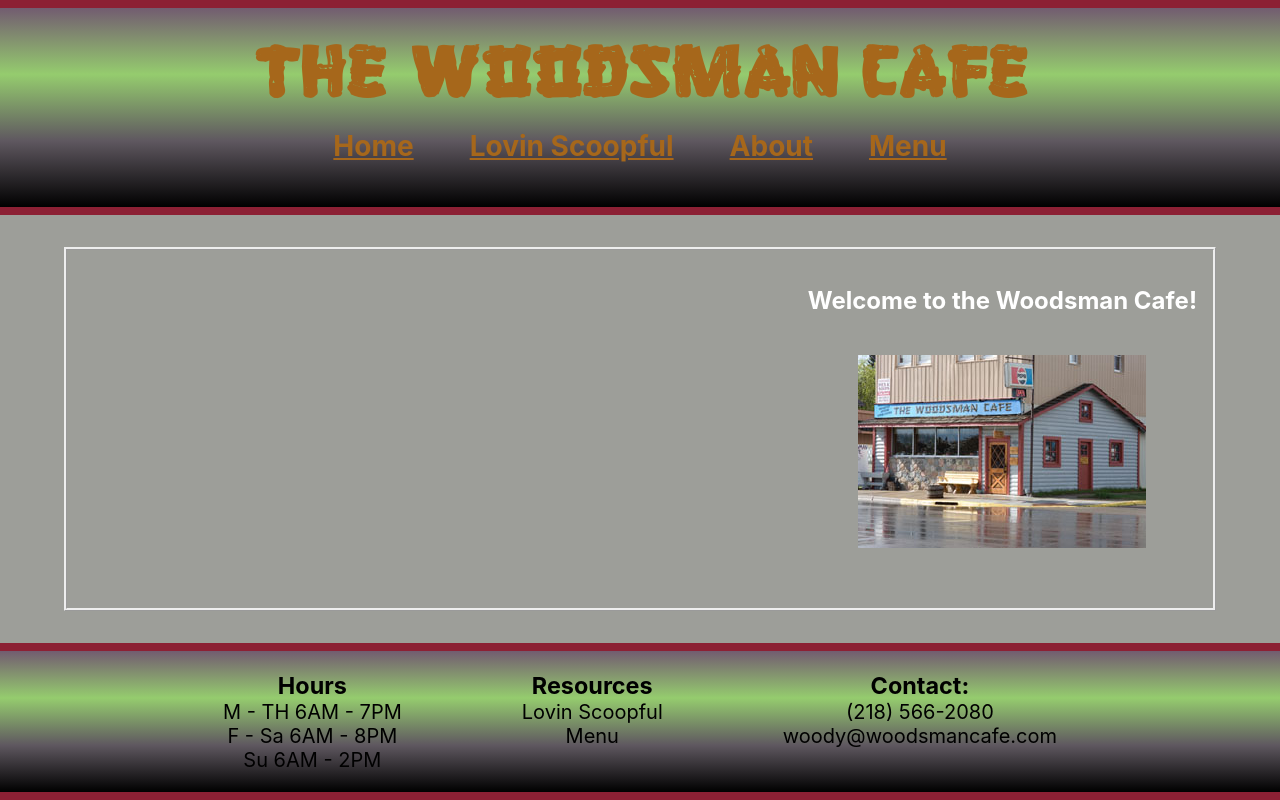
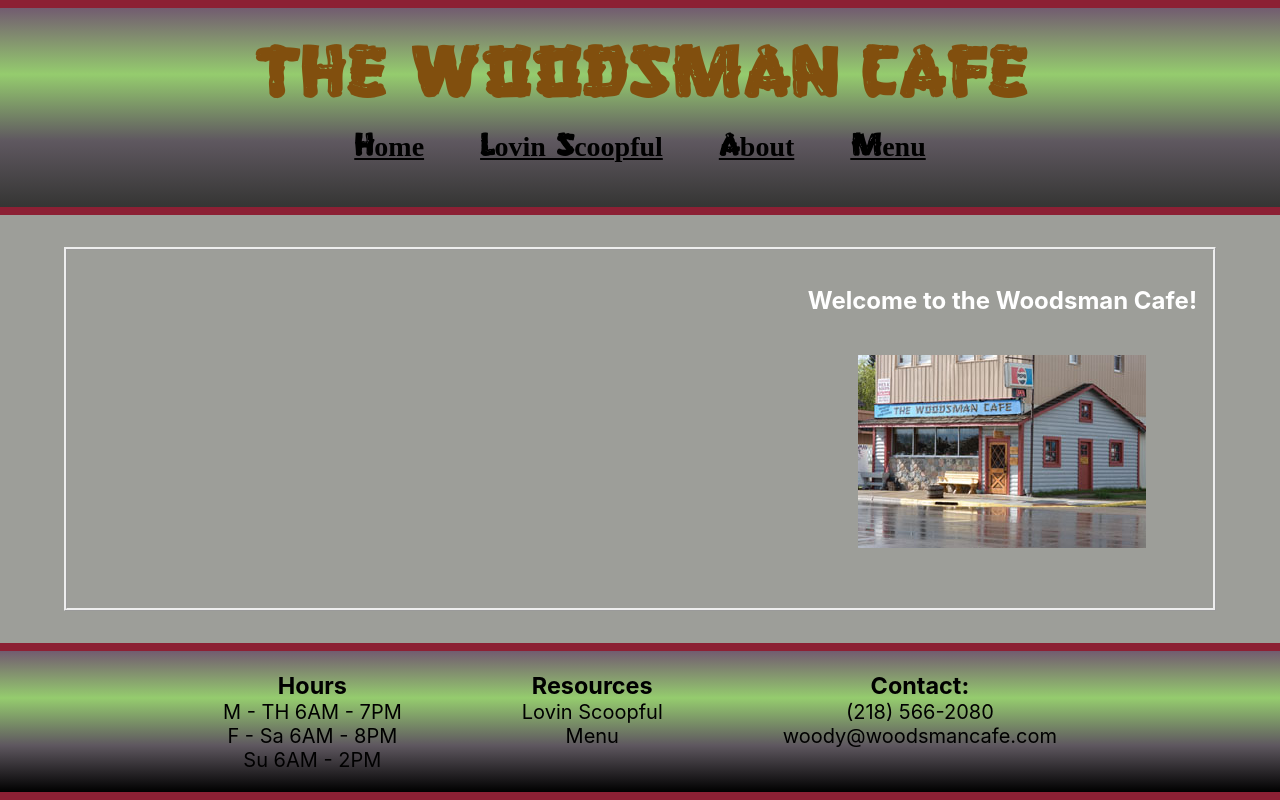
Before and after one commit to Tsalright-Technologies/woodsmancafe, a React (Create React App) app: page / in a window 1280 px wide. Built offline with nearby package versions, Linux system fonts and the light colour scheme; no server answers.

Commit message:
fixed small bugs

```diff
--- a/src/components/header/header.scss
+++ b/src/components/header/header.scss
@@ -2,18 +2,15 @@
   display: flex;
   justify-content: center;
   flex-direction: column;
-    border-bottom: .5rem solid #8C2034;
-    border-top: .5rem solid #8C2034;
-    background-image: linear-gradient(#725C70, #95CC6E, #5F5860, black);
-
-
+  border-bottom: 0.5rem solid #8c2034;
+  border-top: 0.5rem solid #8c2034;
+  background-image: linear-gradient(#725c70, #95cc6e, #5f5860, #000000a9);
 
   nav {
     a {
-            color: #A6671B;
-
+        font-family: "Logger";
+        color: #000000;
     }
-
 
     ul {
       list-style-type: none;
@@ -25,16 +22,14 @@
         padding: 0 1em 1em 1em;
         font-size: 1.75em;
         font-weight: bold;
-
       }
     }
   }
 
   .logo {
-        font-family: 'Logger';
-        color: #A6671B;
+    font-family: "Logger";
+    color: #814f0e;
     font-size: 4em;
     margin-bottom: 0;
   }
-
 }
```
Also changed, not shown: 2 other files (tests, documents, lock files or other folders). Lines whose indentation alone changed are shown as unchanged.
